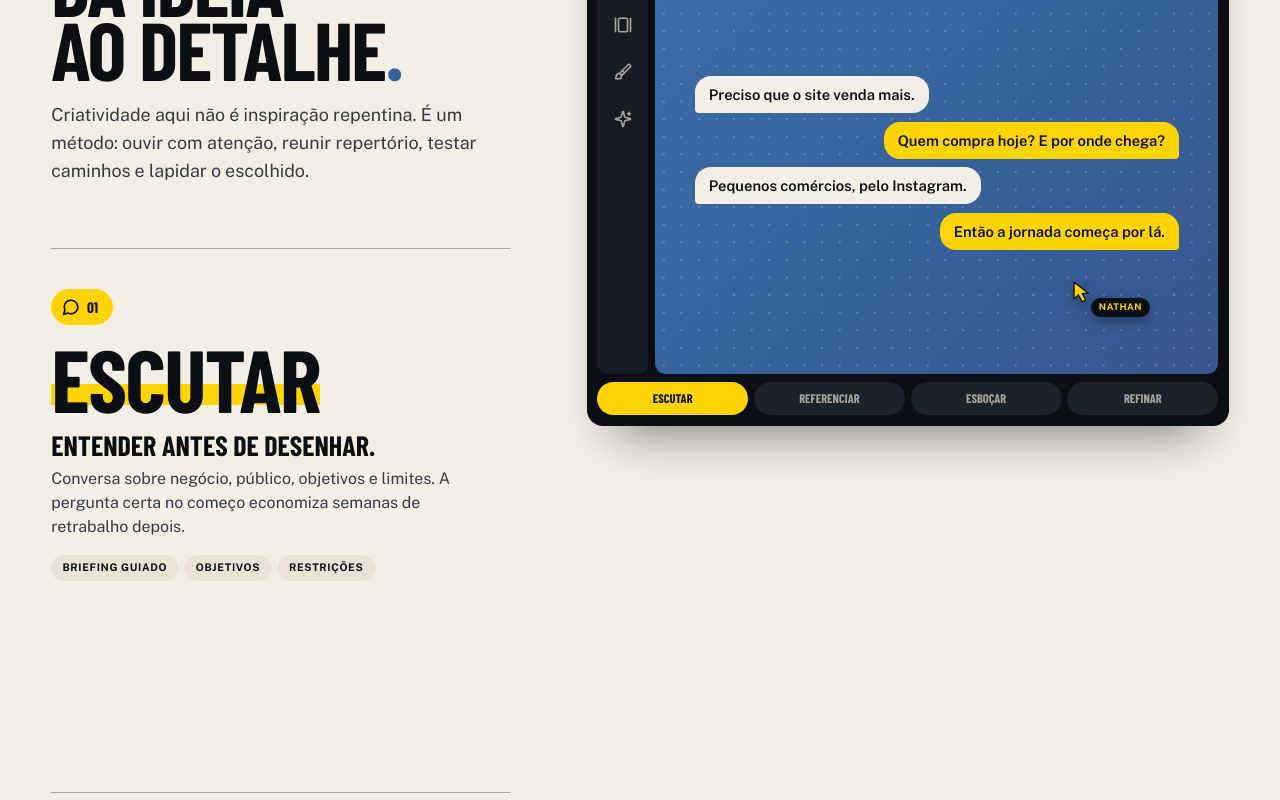
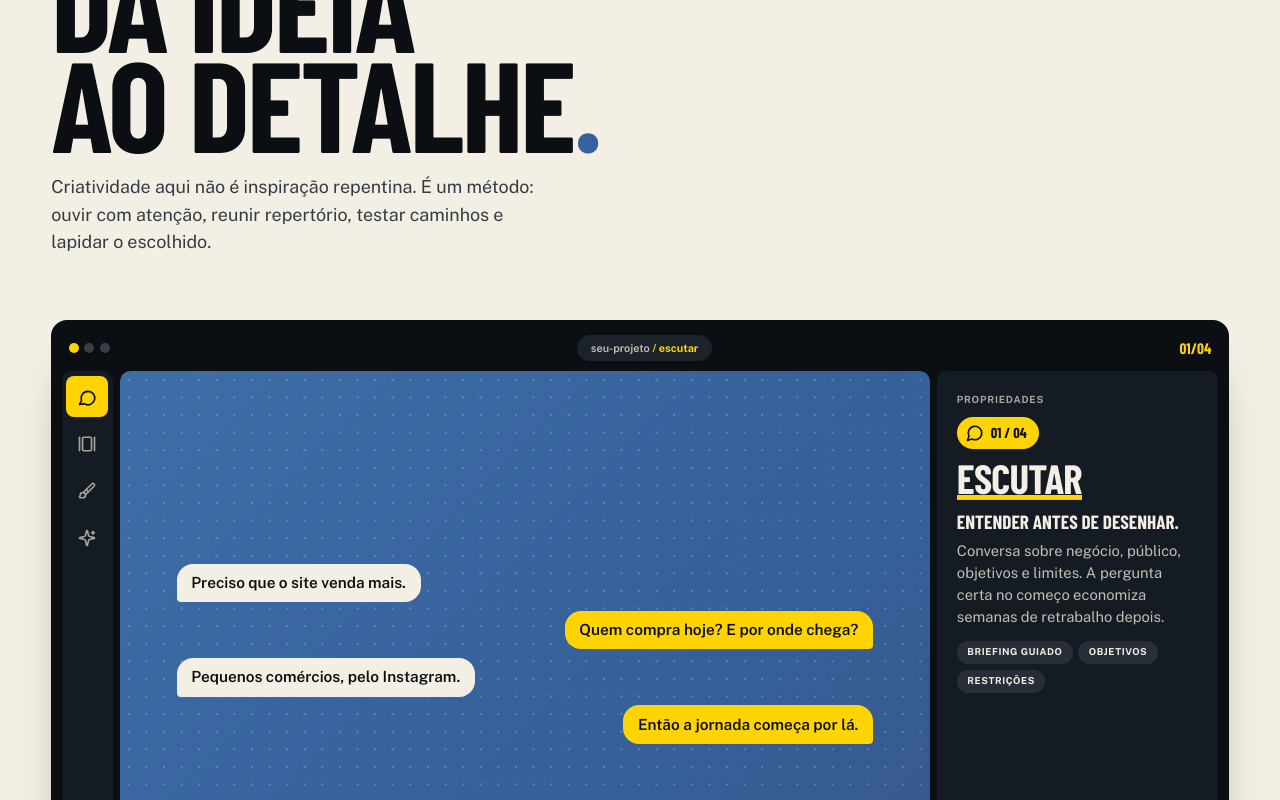
Before and after one commit to Nathan-Hergesel/Portifolio, a Next.js app: page / in a window 1280 px wide. Shown: the part 3180-3980 px from the top of the page. Built offline with nearby package versions, Linux system fonts and the light colour scheme; a web font is replaced by a local one.

Commit message:
feat: processo criativo com estúdio em tela cheia e textos no painel de propriedades

```diff
--- a/src/components/CreativeProcess.jsx
+++ b/src/components/CreativeProcess.jsx
@@ -1,7 +1,7 @@
 "use client";
 
 import { useEffect, useRef, useState } from "react";
-import { motion, useReducedMotion } from "motion/react";
+import { AnimatePresence, motion, useReducedMotion } from "motion/react";
 
 import { Brush } from "./animate-ui/icons/brush";
 import { GalleryHorizontal } from "./animate-ui/icons/gallery-horizontal";
@@ -50,6 +50,44 @@ function StudioCursor({ position }) {
       </svg>
       <span>Nathan</span>
     </span>
+  );
+}
+
+function Inspector({ mode, reducedMotion }) {
+  const { Icon } = TOOLS[mode.id];
+
+  return (
+    <div className="studio-inspector">
+      <span className="studio-inspector-label">Propriedades</span>
+      <AnimatePresence mode="wait" initial={false}>
+        <motion.div
+          className="studio-inspector-body"
+          key={mode.id}
+          initial={{ opacity: 0, y: 10 }}
+          animate={{ opacity: 1, y: 0, transition: { duration: 0.4, ease: easeOutExpo } }}
+          exit={{ opacity: 0, y: -8, transition: { duration: 0.18 } }}
+        >
+          <span className="inspector-chip">
+            <Icon
+              size={18}
+              strokeWidth={2.2}
+              animate={!reducedMotion}
+              loop={!reducedMotion}
+              loopDelay={1600}
+            />
+            {mode.index} / {String(creativeModes.length).padStart(2, "0")}
+          </span>
+          <h3>{mode.verb}</h3>
+          <p className="inspector-lead">{mode.lead}</p>
+          <p className="inspector-text">{mode.description}</p>
+          <ul>
+            {mode.artifacts.map((artifact) => (
+              <li key={artifact}>{artifact}</li>
+            ))}
+          </ul>
+        </motion.div>
+      </AnimatePresence>
+    </div>
   );
 }
 
@@ -223,6 +261,10 @@ function Studio({ active, reducedMotion }) {
 
           <StudioCursor position={TOOLS[mode.id].cursor} />
         </div>
+
+        {/* Painel de propriedades, como nas ferramentas de design: e aqui que o
+            texto da etapa aparece, no canto do estudio. */}
+        <Inspector mode={mode} reducedMotion={reducedMotion} />
       </div>
 
       <ol className="studio-timeline">
@@ -239,31 +281,28 @@ function Studio({ active, reducedMotion }) {
 export function CreativeProcess() {
   const reducedMotion = useReducedMotion();
   const [active, setActive] = useState(0);
-  const stepRefs = useRef([]);
+  const markerRefs = useRef([]);
 
   useEffect(() => {
-    // Faixa estreita logo abaixo do meio da tela: a etapa ativa e a que esta sendo
-    // lida, nao a primeira que encosta na borda. Abaixo do meio porque no celular o
-    // estudio fixo ocupa a metade de cima.
+    // Cada etapa tem um marcador invisivel cobrindo sua fatia da altura de rolagem.
+    // A etapa ativa e a do marcador que esta passando pela faixa do meio da tela.
     const observer = new IntersectionObserver(
       (entries) => {
         entries.forEach((entry) => {
           if (entry.isIntersecting) setActive(Number(entry.target.dataset.index));
         });
       },
-      { rootMargin: "-58% 0px -38%", threshold: 0 },
+      { rootMargin: "-49% 0px -49%", threshold: 0 },
     );
 
-    stepRefs.current.forEach((step) => step && observer.observe(step));
+    markerRefs.current.forEach((marker) => marker && observer.observe(marker));
     return () => observer.disconnect();
   }, []);
 
+  const share = 100 / creativeModes.length;
+
   return (
     <section className="creative section" id="processo" aria-labelledby="creative-title">
-      {/* Introducao, estudio e passos no mesmo grid: no celular eles empilham nessa
-          ordem; no desktop o estudio ocupa a coluna da direita desde o titulo, em
-          vez de comecar so depois dele e deixar o topo vazio. */}
-      <div className="creative-layout">
       <motion.header
         className="chapter-intro"
         variants={reveal}
@@ -293,49 +332,39 @@ export function CreativeProcess() {
         </p>
       </motion.header>
 
-        <div className="creative-stage">
+      {/* Trilho de rolagem: o estudio fica preso na tela ocupando a largura toda
+          enquanto a rolagem passa pelos marcadores de cada etapa. */}
+      <div className="creative-scroll" style={{ "--steps": creativeModes.length }}>
+        {creativeModes.map((mode, index) => (
+          <span
+            className="creative-marker"
+            data-index={index}
+            style={{ top: `${index * share}%`, height: `${share}%` }}
+            ref={(node) => {
+              markerRefs.current[index] = node;
+            }}
+            aria-hidden="true"
+            key={mode.id}
+          />
+        ))}
+
+        <div className="creative-sticky">
           <Studio active={active} reducedMotion={reducedMotion} />
         </div>
+      </div>
 
-        <ol className="creative-steps">
-          {creativeModes.map((mode, index) => {
-            const { Icon } = TOOLS[mode.id];
-            const on = index === active;
-
-            return (
-              <li
-                className="creative-step"
-                data-index={index}
-                data-active={on}
-                ref={(node) => {
-                  stepRefs.current[index] = node;
-                }}
-                key={mode.id}
-              >
-                <span className="creative-step-chip">
-                  <Icon
-                    size={18}
-                    strokeWidth={2.2}
-                    animate={on && !reducedMotion}
-                    loop={on && !reducedMotion}
-                    loopDelay={1600}
-                    aria-hidden="true"
-                  />
-                  {mode.index}
-                </span>
-                <h3>{mode.verb}</h3>
-                <p className="creative-step-lead">{mode.lead}</p>
+      {/* O estudio mostra uma etapa por vez; leitores de tela recebem todas aqui. */}
+      <ol className="sr-only">
+        {creativeModes.map((mode) => (
+          <li key={mode.id}>
+            <h3>
+              {mode.index}. {mode.verb}: {mode.lead}
+            </h3>
             <p>{mode.description}</p>
-                <ul>
-                  {mode.artifacts.map((artifact) => (
-                    <li key={artifact}>{artifact}</li>
+            <p>{mode.artifacts.join(", ")}</p>
+          </li>
         ))}
-                </ul>
-              </li>
-            );
-          })}
       </ol>
-      </div>
     </section>
   );
 }
```
Also changed, not shown: src/styles.css. Lines whose indentation alone changed are shown as unchanged.
